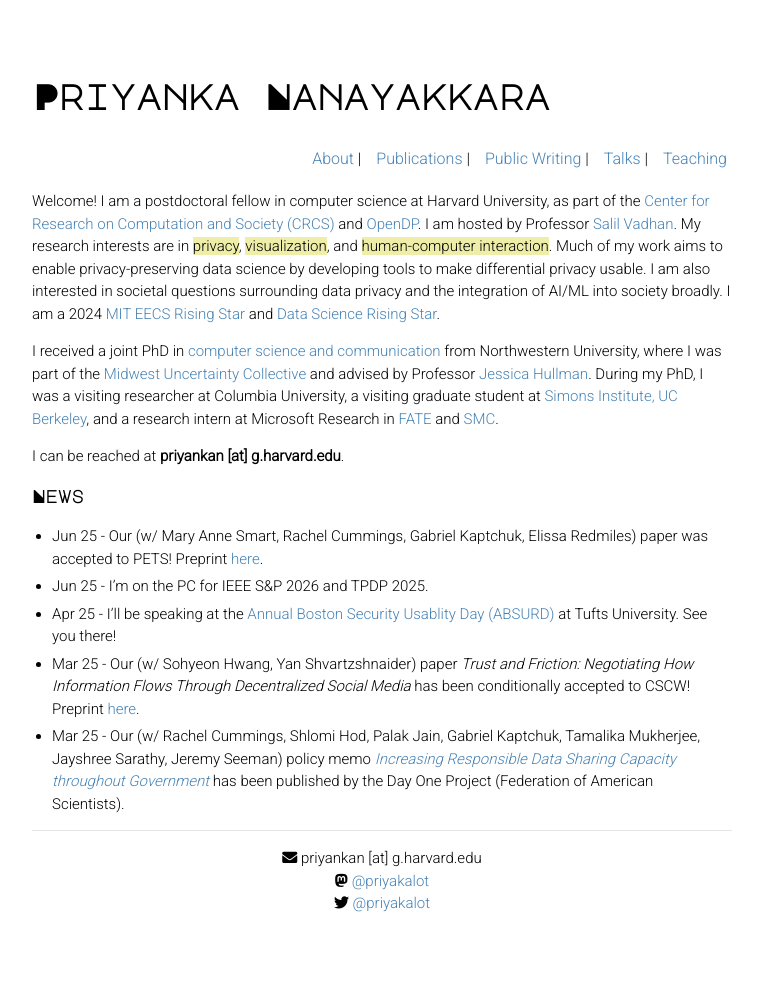
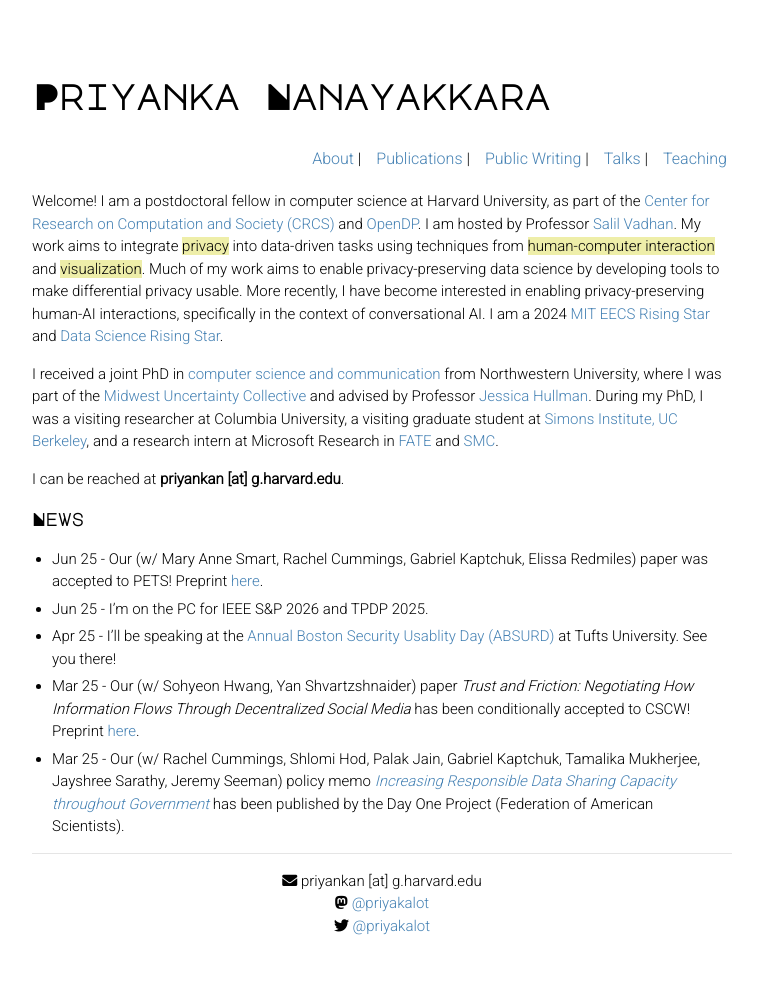
Before and after one commit to priyakalot/priyakalot.github.io, a Jekyll site: the page built from index.md, in a window 1280 px wide. Shown: the whole page, without its empty margins (258-1018 px from the left). Built offline with Jekyll 4.4.1, drawn with Linux system fonts in a browser that asks for light colours; nearby versions of some CDN libraries; before the commit the page ends 980 px from its top, so only the background shows below that.

Commit message:
Update index.md

```diff
--- a/index.md
+++ b/index.md
@@ -1,7 +1,7 @@
 ---
 layout: default
 ---
-Welcome! I am a postdoctoral fellow in computer science at Harvard University, as part of the <a href="https://crcs.seas.harvard.edu/" target="_blank">Center for Research on Computation and Society (CRCS)</a> and <a href="https://opendp.org/" target="_blank">OpenDP</a>. I am hosted by Professor <a href="https://salil.seas.harvard.edu/" target="_blank">Salil Vadhan</a>. My research interests are in <mark>privacy</mark>, <mark>visualization</mark>, and <mark>human-computer interaction</mark>. Much of my work aims to enable privacy-preserving data science by developing tools to make differential privacy usable. I am also interested in societal questions surrounding data privacy and the integration of AI/ML into society broadly. I am a 2024 <a href="https://risingstars-eecs.mit.edu/" target="_blank">MIT EECS Rising Star</a> and <a href="https://datascience.ucsd.edu/rising-stars-in-data-science/" target="_blank">Data Science Rising Star</a>.
+Welcome! I am a postdoctoral fellow in computer science at Harvard University, as part of the <a href="https://crcs.seas.harvard.edu/" target="_blank">Center for Research on Computation and Society (CRCS)</a> and <a href="https://opendp.org/" target="_blank">OpenDP</a>. I am hosted by Professor <a href="https://salil.seas.harvard.edu/" target="_blank">Salil Vadhan</a>. My work aims to integrate <mark>privacy</mark> into data-driven tasks using techniques from <mark>human-computer interaction</mark> and <mark>visualization</mark>. Much of my work aims to enable privacy-preserving data science by developing tools to make differential privacy usable. More recently, I have become interested in enabling privacy-preserving human-AI interactions, specifically in the context of conversational AI. I am a 2024 <a href="https://risingstars-eecs.mit.edu/" target="_blank">MIT EECS Rising Star</a> and <a href="https://datascience.ucsd.edu/rising-stars-in-data-science/" target="_blank">Data Science Rising Star</a>.
 
 I received a joint PhD in <a href="https://tsb.northwestern.edu/" target="_blank">computer science and communication</a> from Northwestern University, where I was part of the <a href="https://mucollective.northwestern.edu/" target="_blank">Midwest Uncertainty Collective</a> and advised by Professor <a href="http://users.eecs.northwestern.edu/~jhullman/" target="_blank">Jessica Hullman</a>. During my PhD, I was a visiting researcher at Columbia University, a visiting graduate student at <a href="https://simons.berkeley.edu/programs/datadriven2022" target="_blank">Simons Institute, UC Berkeley</a>, and a research intern at Microsoft Research in <a href="https://www.microsoft.com/en-us/research/theme/fate/" target="_blank">FATE</a> and <a href="https://socialmediacollective.org/" target="_blank">SMC</a>.
 
```
